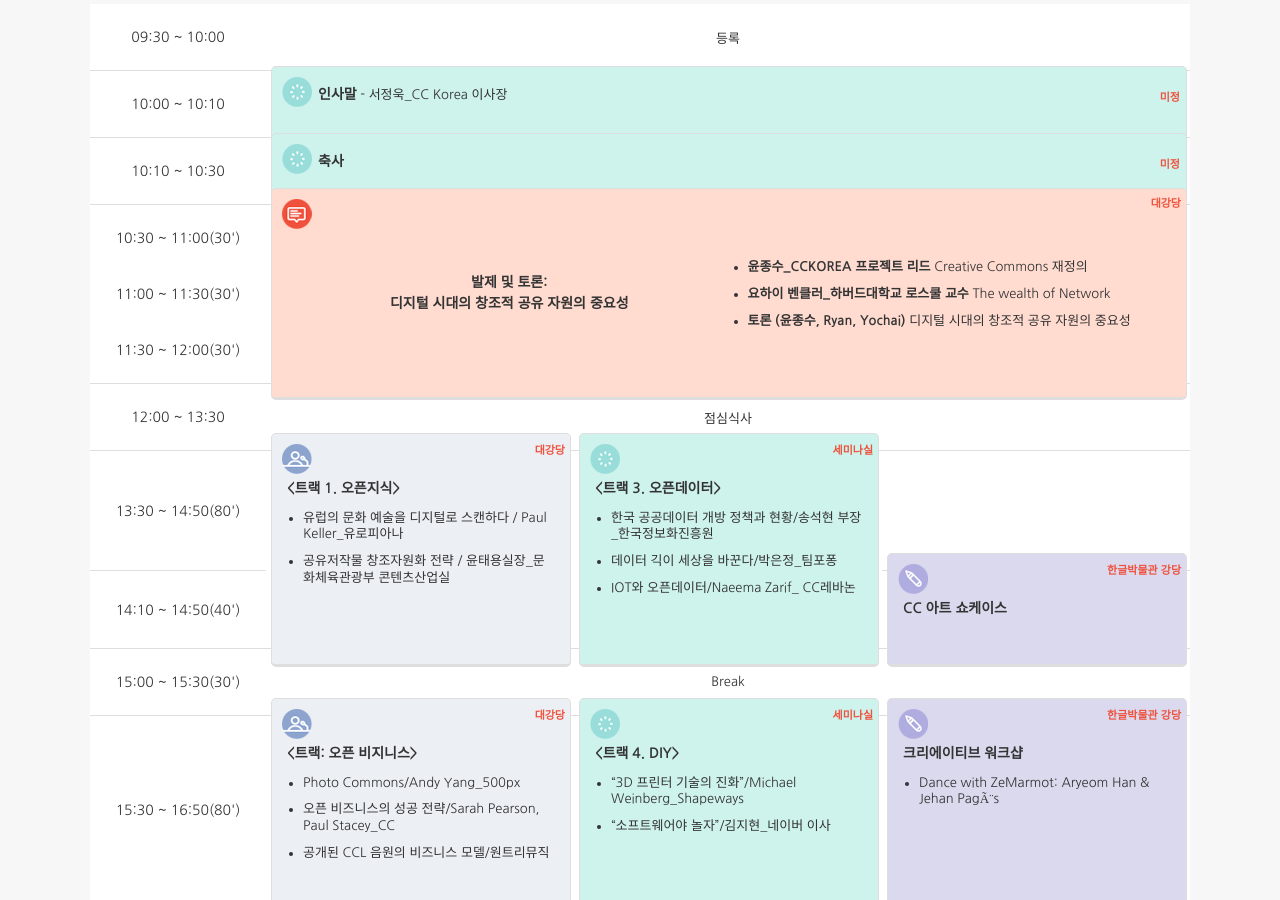
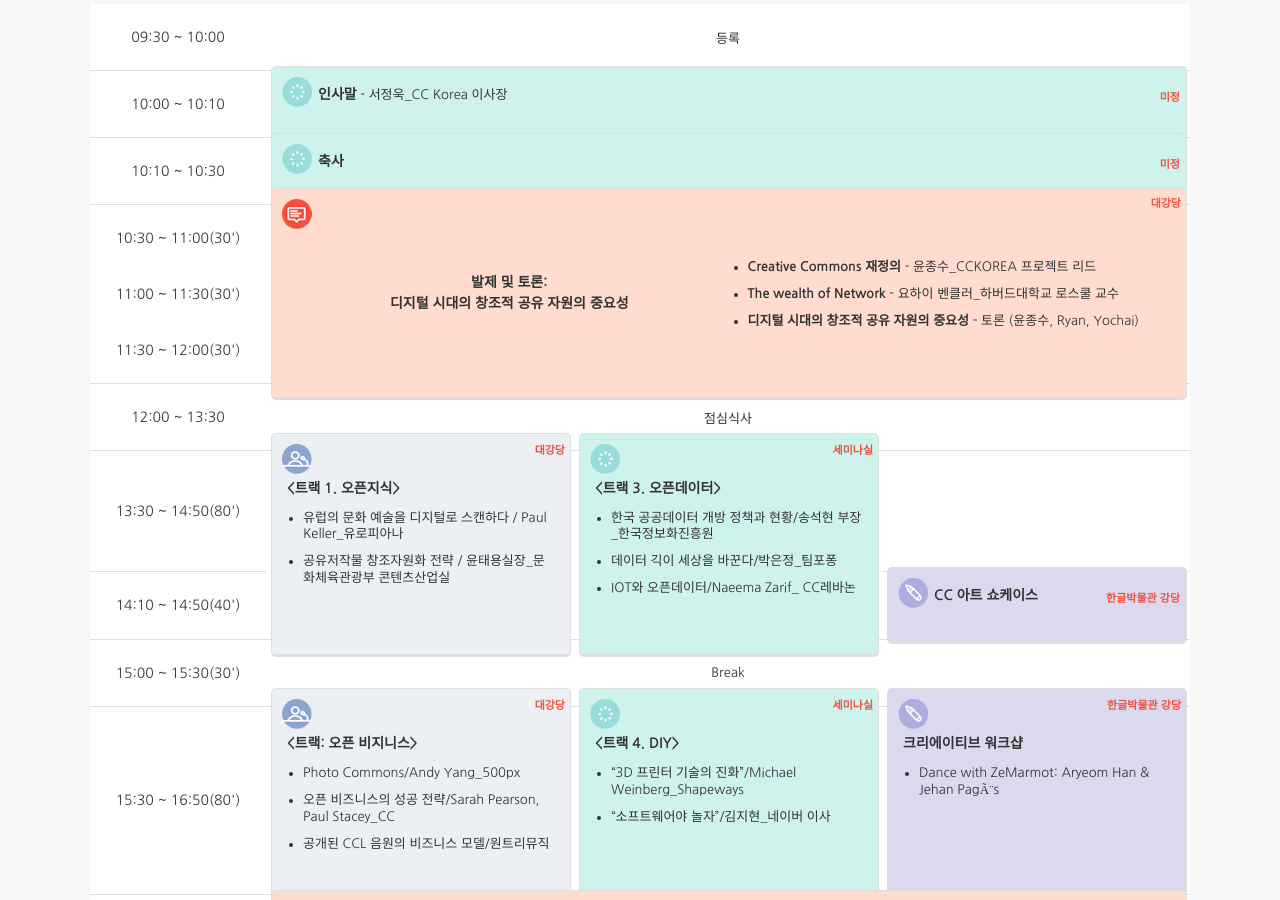
Before and after one commit to creativecommonskorea/2015-global-summit, a Jekyll site: the page built from programs.html, in a window 1280 px wide and 900 px high, scrolled down 707 px. Built offline with Jekyll 4.4.1, drawn with Linux system fonts in a browser that asks for light colours; nearby versions of some CDN libraries.

Commit message:
15일 프로그램

```diff
--- a/_includes/day15_detail.html
+++ b/_includes/day15_detail.html
@@ -61,11 +61,9 @@
                             </div>
                             <div class="td left" style="vertical-align: middle;">
                                 <ul class="wide_list">
-                                    <li><span class="font-bold">윤종수_CCKOREA 프로젝트 리드</span> Creative Commons 재정의</li>
-                                    <li><span class="font-bold">요하이 벤클러_하버드대학교 로스쿨 교수</span> The wealth of
-                                        Network
-                                    </li>
-                                    <li><span class="font-bold">토론 (윤종수, Ryan, Yochai)</span> 디지털 시대의 창조적 공유 자원의 중요성
+                                    <li><span class="font-bold">Creative Commons 재정의</span> - 윤종수_CCKOREA 프로젝트 리드</li>
+                                    <li><span class="font-bold">The wealth of Network</span> - 요하이 벤클러_하버드대학교 로스쿨 교수</li>
+                                    <li><span class="font-bold">디지털 시대의 창조적 공유 자원의 중요성</span> - 토론 (윤종수, Ryan, Yochai)
                                     </li>
                                 </ul>
                             </div>
@@ -105,8 +103,8 @@
             <tr class="border_bottom h60">
                 <td>14:10 ~ 14:50(40')</td>
                 <td>
-                    <div class="whitepurple_light left corner_all">
-                        <div class="location"><!-- 장소 --> 한글박물관 강당</div>
+                    <div class="whitepurple_light left corner_all oneline">
+                        <div class="oneline_location"><!-- 장소 --> 한글박물관 강당</div>
                         <span class="h2">CC 아트 쇼케이스</span>
                     </div>
                 </td>
```
